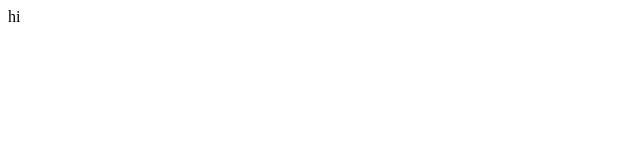
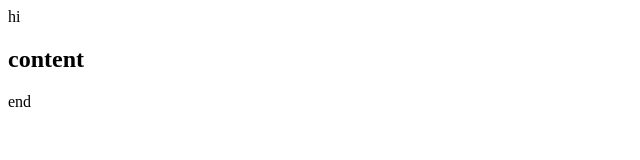
Before and after one commit to hektorone/hektor, a plain HTML site: page index.html in a window 1280 px wide. Shown: the whole page, without its empty margins (0-640 px from the left). Drawn offline with Linux system fonts and the light colour scheme.

Commit message:
final commit

```diff
--- a/index.html
+++ b/index.html
@@ -1 +1,4 @@
 <p>hi</p>
+<h2> content
+</h2>
+<p>end</p>
```
